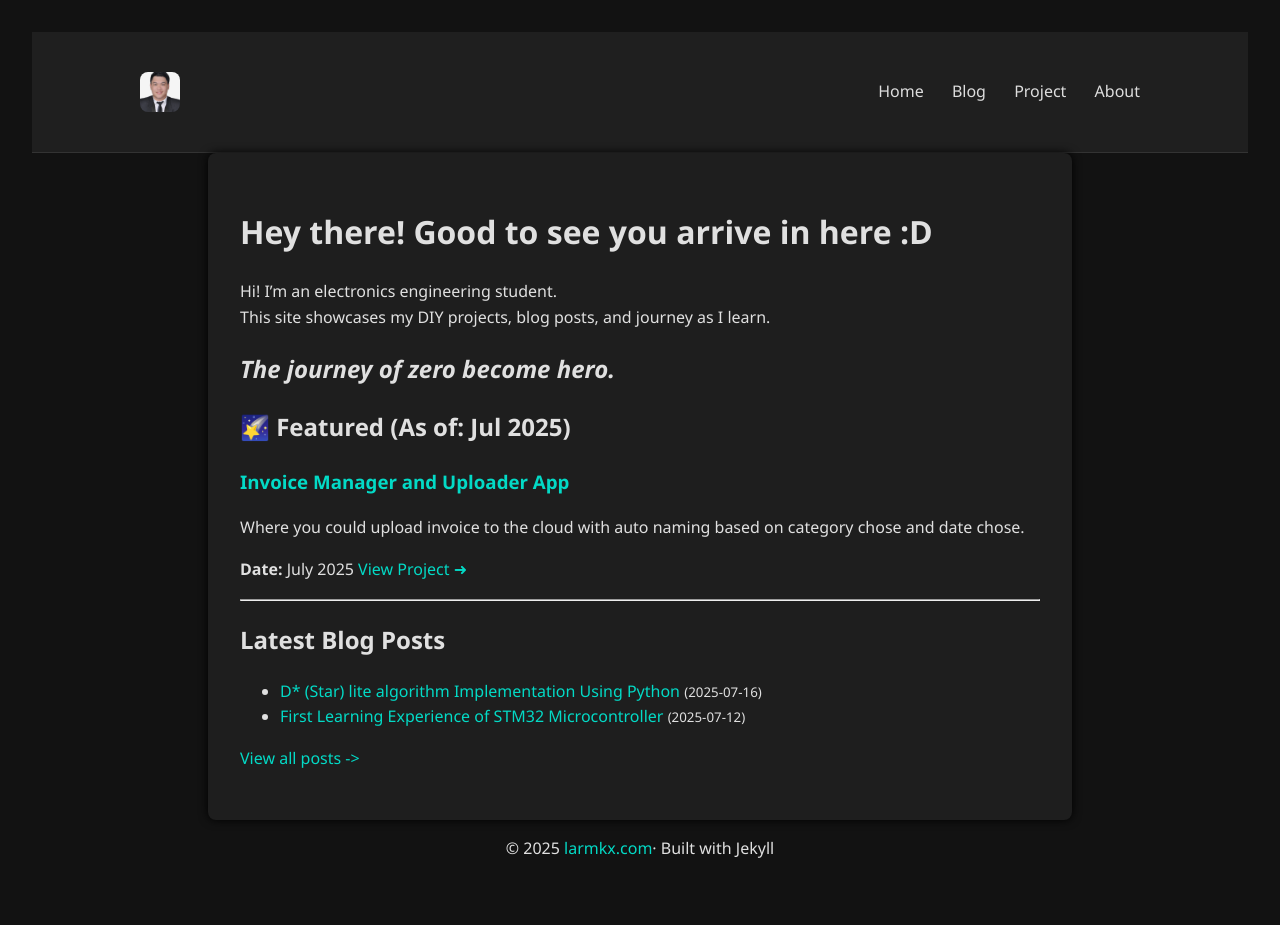
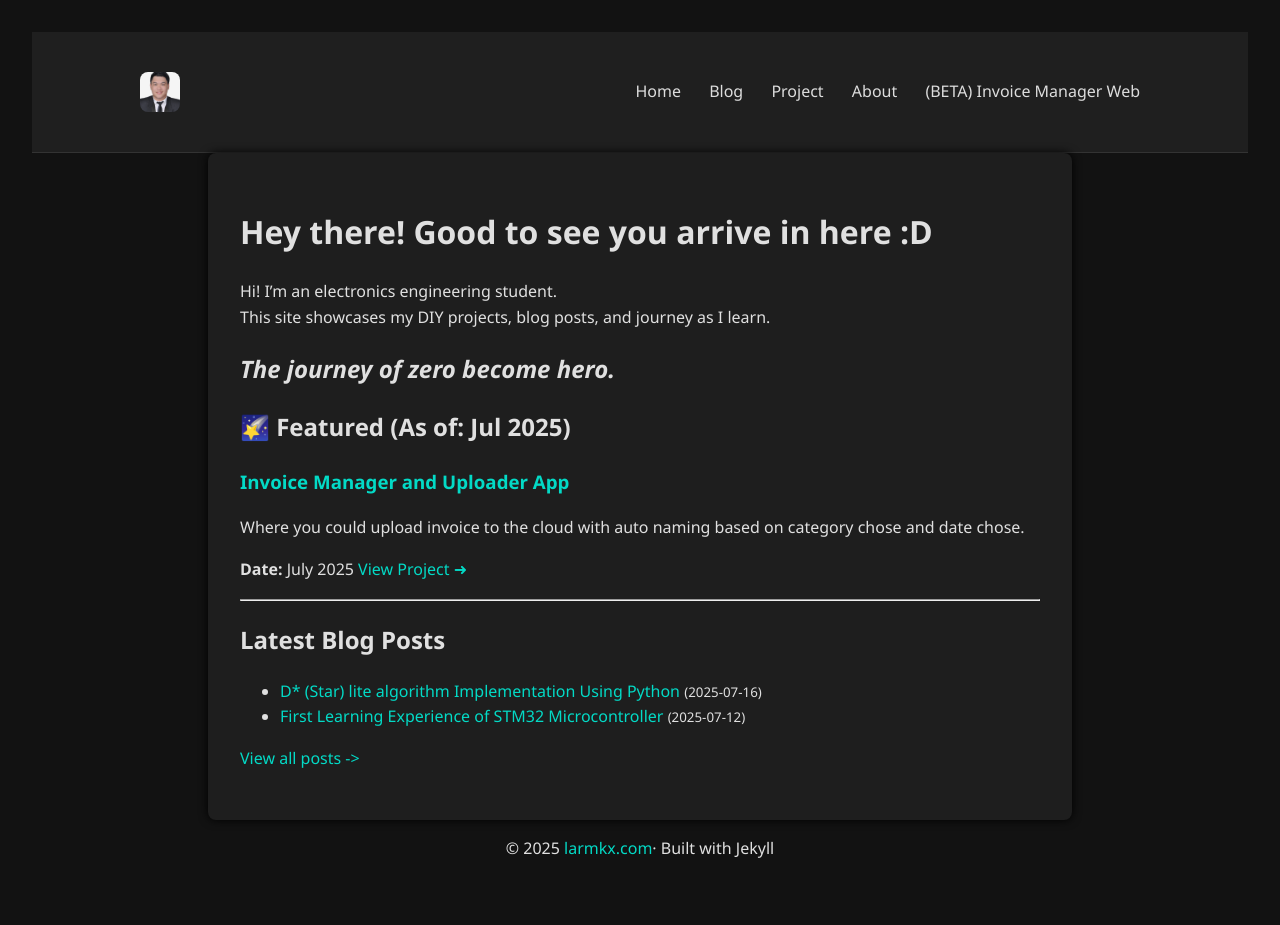
Before and after one commit to lkaixian/larmkx-site, a Jekyll site: the page built from index.md, in a window 1280 px wide. Built offline with Jekyll 4.4.1, drawn with Linux system fonts in a browser that asks for light colours; nearby versions of some CDN libraries; comment, search, counter and statistics services are not loaded.

Commit message:
Update default.html

```diff
--- a/_layouts/default.html
+++ b/_layouts/default.html
@@ -54,6 +54,7 @@
       <a href="/blog">Blog</a>
       <a href="/project">Project</a>
       <a href="/about">About</a>
+      <a href="/invoice_manager_web">(BETA) Invoice Manager Web</a>
     </nav>
   </div>
 </header>
```
